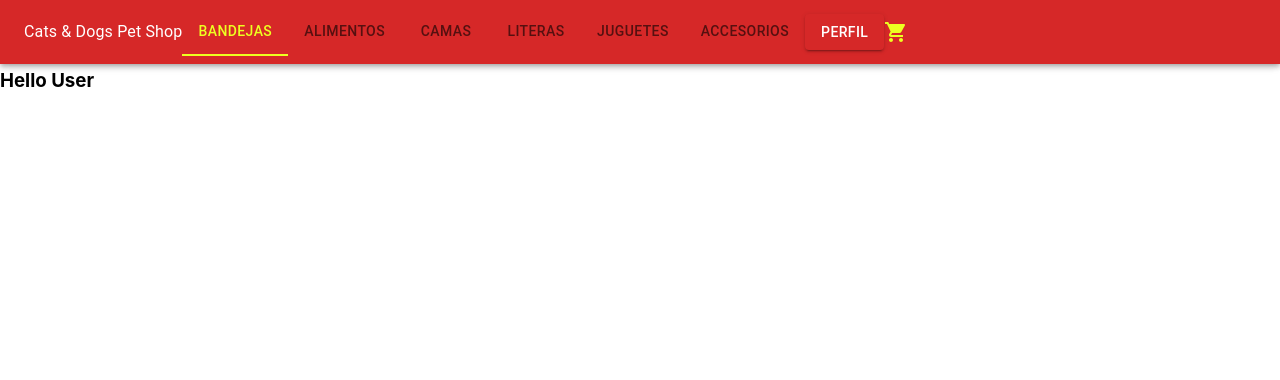
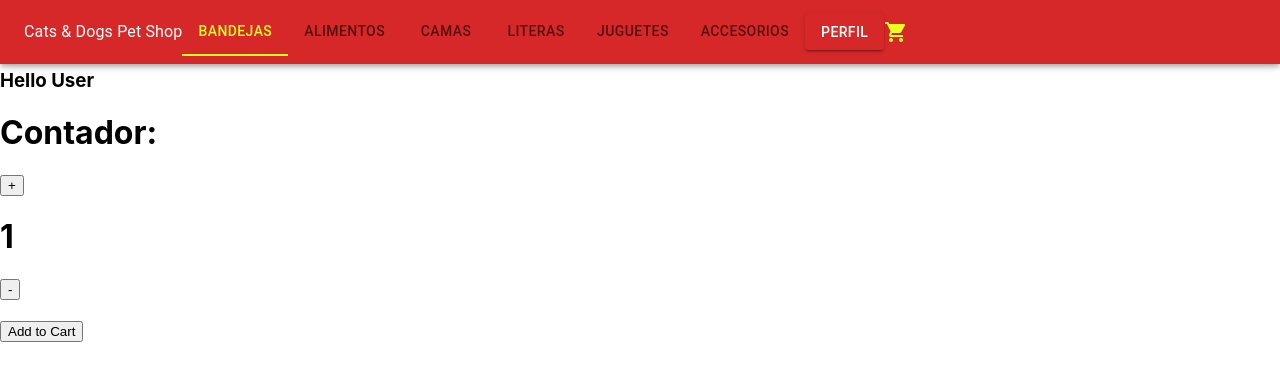
Before and after one commit to hgiudatto/catsdogspetshop_giudatto, a React (Create React App) app: page / in a window 1280 px wide. Shown: the top 380 px of the page. Built offline with nearby package versions, Linux system fonts and the light colour scheme.

Commit message:
Se genera branch contador_boton

```diff
--- /dev/null
+++ b/src/components/ItemCount.jsx
@@ -0,0 +1,40 @@
+import { useState } from "react";
+
+const ItemCount = ({ stock, initial }) => {
+    const [count, setCount] = useState(initial);
+    /* const initial = 1; */
+
+    const addItem = () => {
+        const newValue = count + 1;
+        if (newValue <= stock) {
+            setCount(newValue);
+        }
+    }
+
+    const quitItem = () => {
+        const newValue = count - 1;
+        if (newValue >= initial) {
+            setCount(newValue);
+        }
+    }
+
+    const onAddItem = () => {
+        const msg = `Agregaste ${count} producto`;
+        (count === 1) ? alert(msg) : alert(`${msg}s`);
+    };
+
+    return (
+        <>
+            <h1>Contador:</h1>
+            <div>
+                <button className="ui primary button" onClick={addItem}>+</button>
+                <h1>{count}</h1>
+                <button className="ui primary button" onClick={quitItem}>-</button>
+            </div>
+            <br></br>
+            <button className="ui primary button" onClick={onAddItem}>Add to Cart</button>
+        </>
+    )
+}
+
+export default ItemCount;
--- a/src/components/ItemListContainer.jsx
+++ b/src/components/ItemListContainer.jsx
@@ -1,10 +1,12 @@
 import React from 'react'
+import ItemCount from './ItemCount';
 
-const ItemListContainer = ({greeting}) => {
+const ItemListContainer = ({ greeting }) => {
     return (
         <>
             <h2>Item List Container</h2>
             <h3>{greeting}</h3>
+            <ItemCount stock={5} initial={1} />
         </>
     );
 };
```
